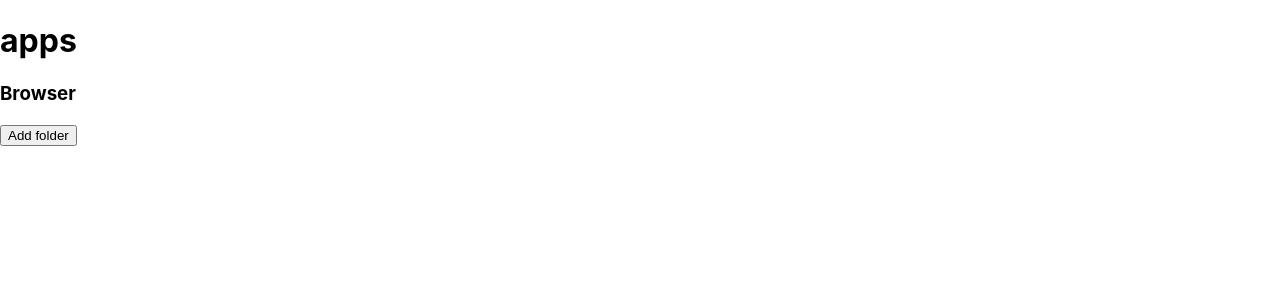
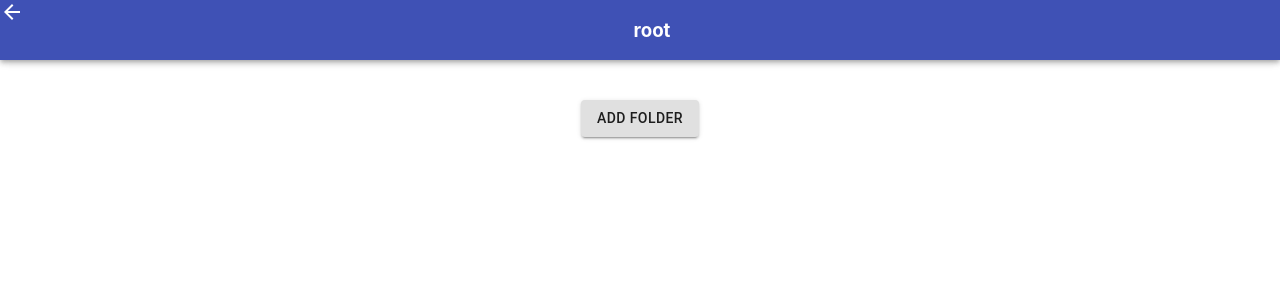
Before and after one commit to hasan-wajahat/file-browser, a React (Create React App) app: page / in a window 1280 px wide. Shown: the top 300 px of the page. Built offline with nearby package versions, Linux system fonts and the light colour scheme.

Commit message:
Adds material ui

```diff
--- a/package.json
+++ b/package.json
@@ -3,6 +3,8 @@
   "version": "0.1.0",
   "private": true,
   "dependencies": {
+    "@material-ui/core": "^4.3.0",
+    "@material-ui/icons": "^4.2.1",
     "prop-types": "^15.7.2",
     "react": "^16.8.6",
     "react-dom": "^16.8.6",
--- a/src/App.js
+++ b/src/App.js
@@ -2,32 +2,67 @@ import React, { useReducer, useState } from 'react';
 import Browser from 'components/Browser';
 import { directoryReducer } from 'reducer_hook_helpers/reducers';
 import { addFolder } from 'reducer_hook_helpers/actions';
+import {
+  Container,
+  makeStyles,
+  AppBar,
+  Button,
+} from '@material-ui/core';
+import { ArrowBackSharp as BackIcon } from '@material-ui/icons';
+
+const useStyles = makeStyles(() => ({
+  root: {
+    textAlign: 'center',
+  },
+  navBar: {
+    display: 'flex',
+    width: '100%',
+  },
+  navHeading: {
+    flexGrow: 1,
+    justifyContent: 'center',
+  },
+}));
 
 const initialState = [];
 
 export default function App() {
   const [directories, dispatch] = useReducer(directoryReducer, initialState);
-  const [currentPath, setCurrentPath] = useState('root/');
+  const [currentPath, setCurrentPath] = useState('root');
+  const classes = useStyles();
+
+  const onBack = () => {
+    const pathArray = currentPath.split('/');
+    const parentPathArray = pathArray.slice(0, pathArray.length - 1);
+    setCurrentPath(parentPathArray.join('/'));
+  };
 
   const openedDirectory = directories.filter(file => file.path.includes(currentPath)) || [];
 
   return (
-    <div className="App">
-      <h1>apps</h1>
+    <Container className={classes.root}>
+      <AppBar>
+        <div className={classes.navBar}>
+          <BackIcon onClick={onBack} />
+          <div className={classes.navHeading}>
+            <h3>{currentPath}</h3>
+          </div>
+        </div>
+      </AppBar>
       <Browser
         openedDirectory={openedDirectory}
         onOpenFolder={setCurrentPath}
       />
-      <button
-        type="button"
+      <Button
+        variant="contained"
         onClick={() => dispatch(addFolder({
-          name: `test-${Date.now().toString()}`,
+          name: 'test-1',
           key: Date.now().toString(),
           path: currentPath,
         }))}
       >
         Add folder
-      </button>
-    </div>
+      </Button>
+    </Container>
   );
 }
--- a/src/components/Browser.js
+++ b/src/components/Browser.js
@@ -1,17 +1,29 @@
 import React, { Fragment } from 'react';
 import PropTypes from 'prop-types';
+import { makeStyles } from '@material-ui/core';
+import { Folder as FolderIcon } from '@material-ui/icons';
 
-const Browser = ({ openedDirectory, onOpenFolder }) => (
-  <div>
-    <h3>Browser</h3>
+const useStyles = makeStyles(() => ({
+  container: {
+    display: 'flex',
+    marginTop: '100px',
+  },
+}));
+
+const Browser = ({ openedDirectory, onOpenFolder }) => {
+  const classes = useStyles();
+  return (
+    <div className={classes.container}>
       {openedDirectory.map(directory => (
         <Fragment key={directory.key}>
           <Fragment>
             {directory.type === 'folder' && (
-          <h3 onClick={() => onOpenFolder(`${directory.key}/${directory.key}`)}>
-            <span>Folder</span>
+            <div onClick={() => onOpenFolder(`${directory.path}/${directory.key}`)}>
+              <FolderIcon />
+              <h3>
                 {directory.name}
               </h3>
+            </div>
             )}
           </Fragment>
           <Fragment>
@@ -26,6 +38,7 @@ const Browser = ({ openedDirectory, onOpenFolder }) => (
       ))}
     </div>
   );
+};
 
 Browser.propTypes = {
   openedDirectory: PropTypes.arrayOf(PropTypes.shape({
```
Also changed, not shown: .eslintrc.js, 1 other file (tests, documents, lock files or other folders). Lines whose indentation alone changed are shown as unchanged.
